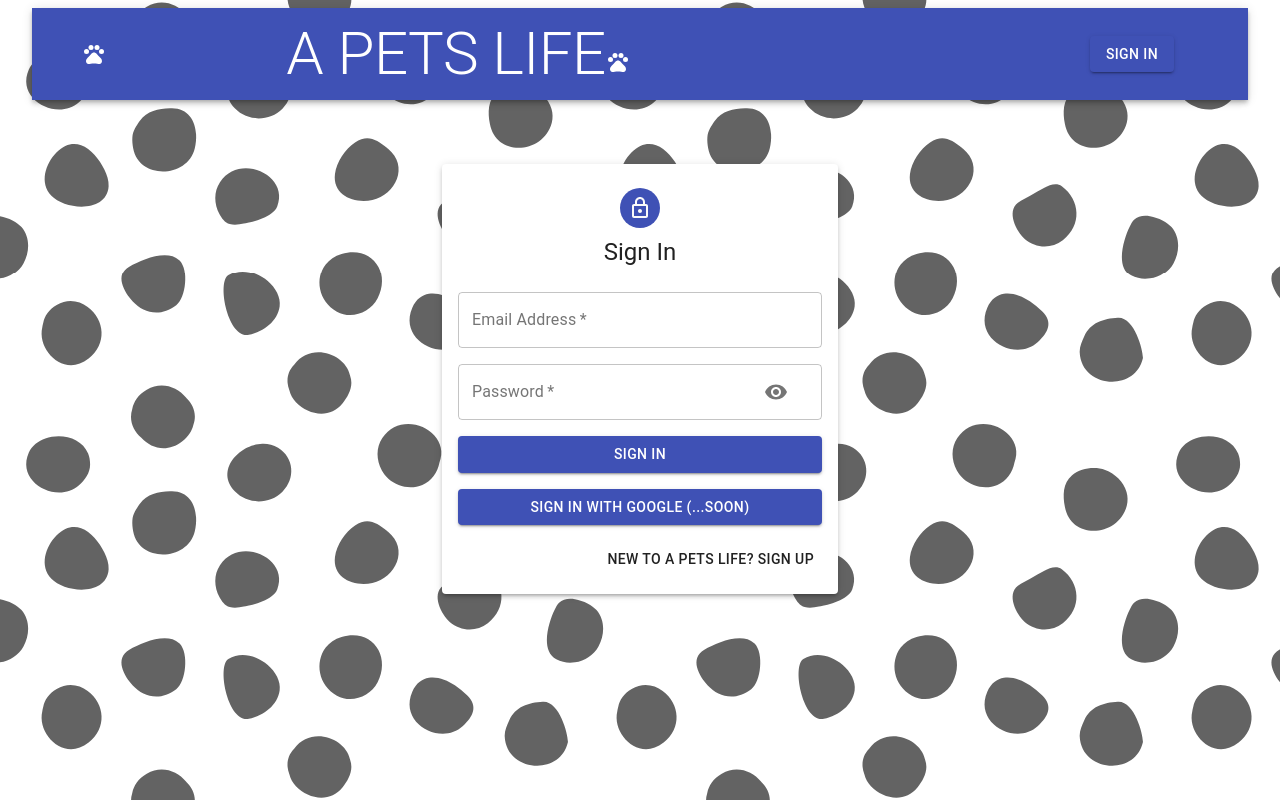
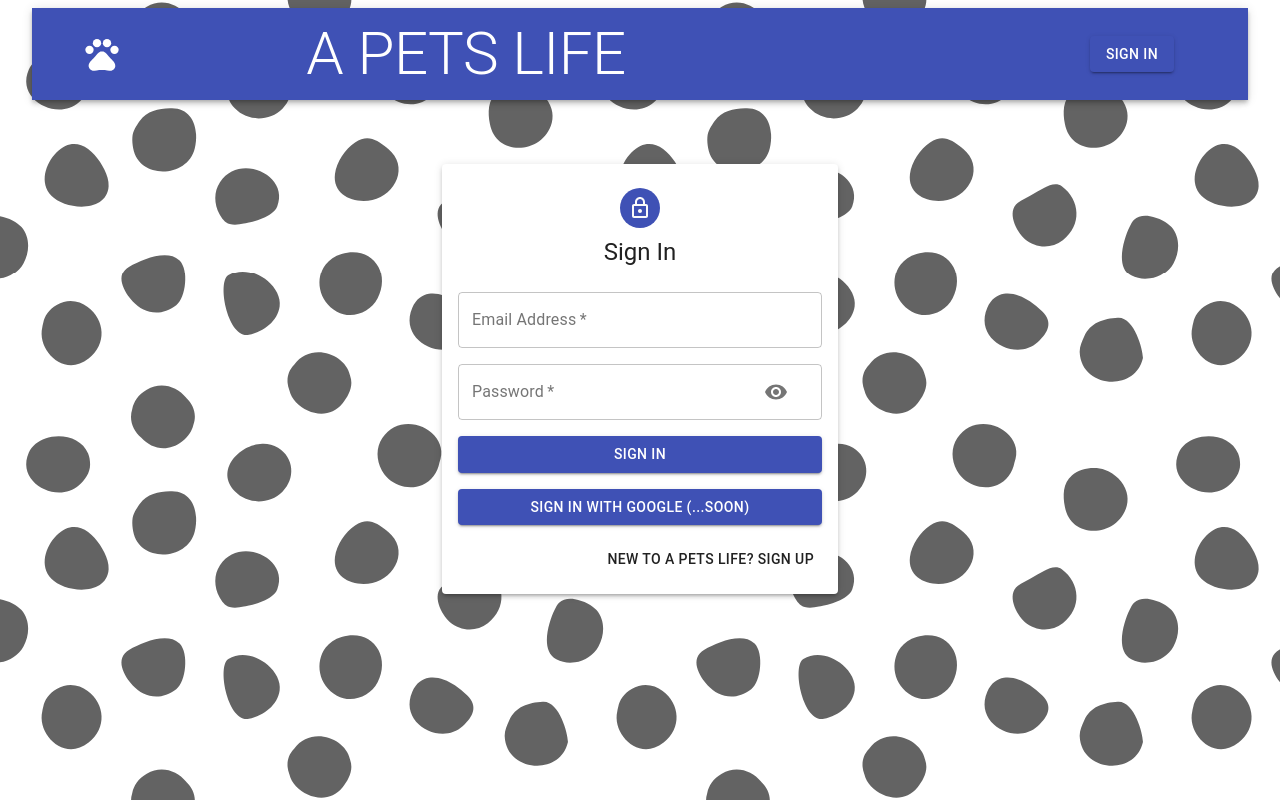
Before and after one commit to jake-the-dev/A-Pets-Life, a React (Create React App) app in the folder client/: page /auth in a window 1280 px wide. Built offline with nearby package versions, Linux system fonts and the light colour scheme.

Commit message:
small changes

```diff
--- a/client/src/components/Collection/Memory/Memory.js
+++ b/client/src/components/Collection/Memory/Memory.js
@@ -5,6 +5,7 @@ import {
   CardMedia,
   Button,
   Typography,
+  IconButton,
 } from "@material-ui/core";
 import DeleteIcon from "@material-ui/icons/Delete";
 import EditIcon from "@material-ui/icons/Edit";
@@ -33,23 +34,23 @@ const Memory = ({ memory, setCurrentId }) => {
           {new Date(memory.createdAt).toLocaleString()}
         </Typography>
       </div>
-      {console.log("URId: ", user.result)};{console.log("Mc: ", memory)}
+      {/* {console.log("URId: ", user.result)};{console.log("Mc: ", memory)} */}
       {user?.result?._id === memory?.creator && (
         <div className={classes.icons}>
-          <Button
+          <IconButton
             style={{ color: "white" }}
             size="small"
             onClick={() => setCurrentId(memory._id)}
           >
             <EditIcon fontSize="small" />
-          </Button>
-          <Button
+          </IconButton>
+          <IconButton
             style={{ color: "white" }}
             size="small"
             onClick={() => dispatch(deleteMemory(memory._id))}
           >
             <DeleteIcon fontSize="small" />
-          </Button>
+          </IconButton>
         </div>
       )}
       <div className={classes.details}>
--- a/client/src/components/Navbar/Navbar.js
+++ b/client/src/components/Navbar/Navbar.js
@@ -66,13 +66,14 @@ const Navbar = () => {
         className={classes.menuButton}
         color="inherit"
         aria-label="menu"
+        component={Link}
+        to="/"
       >
-        <PetsIcon />
+        <PetsIcon style={{ fontSize: 40 }} />
       </IconButton>
       <div className={classes.brandContainer}>
         <Typography className={classes.heading} variant="h2" align="center">
           A PETS LIFE
-          <PetsIcon />
         </Typography>
       </div>
       <Toolbar className={classes.toolbar}>
```
